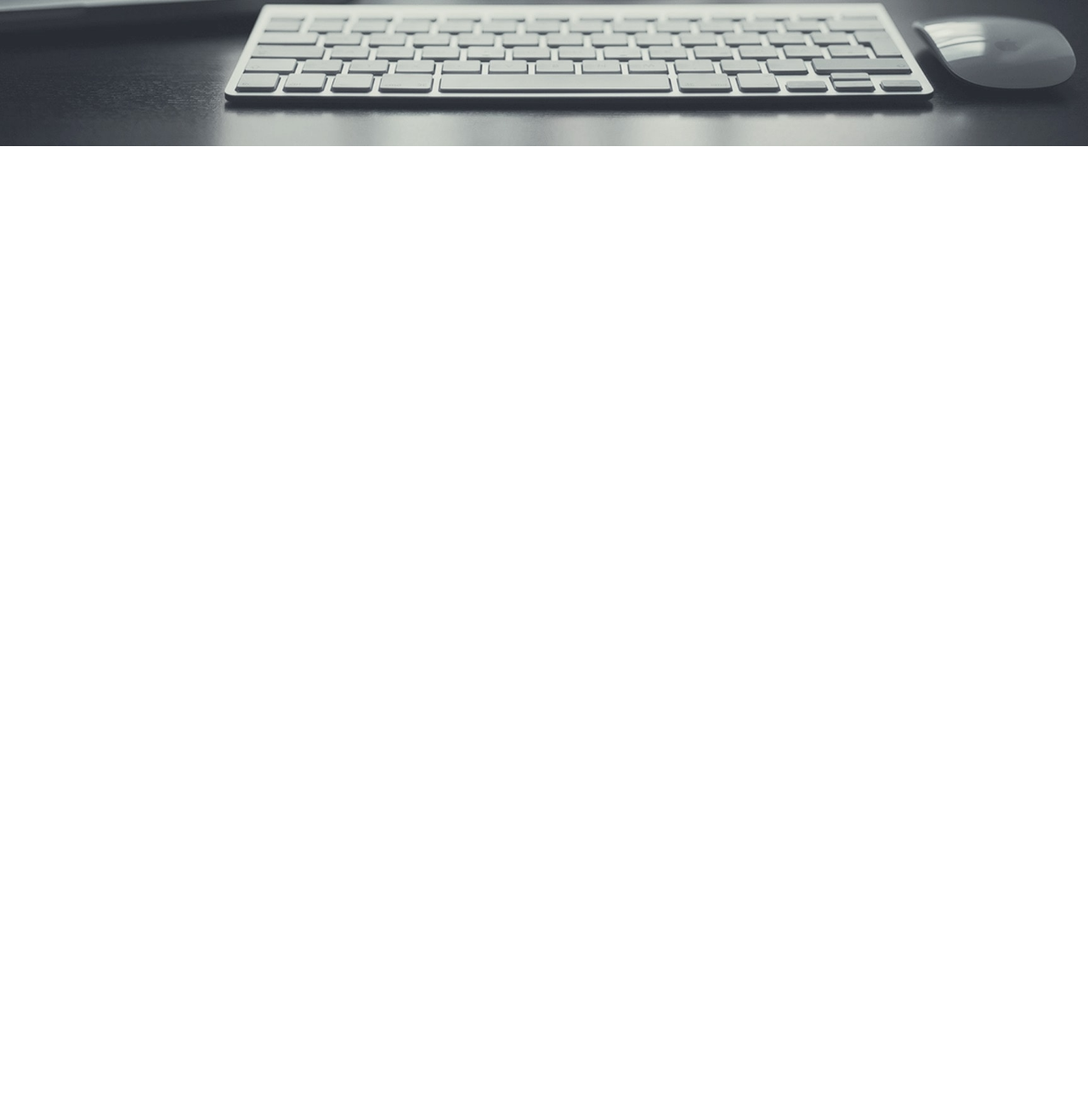
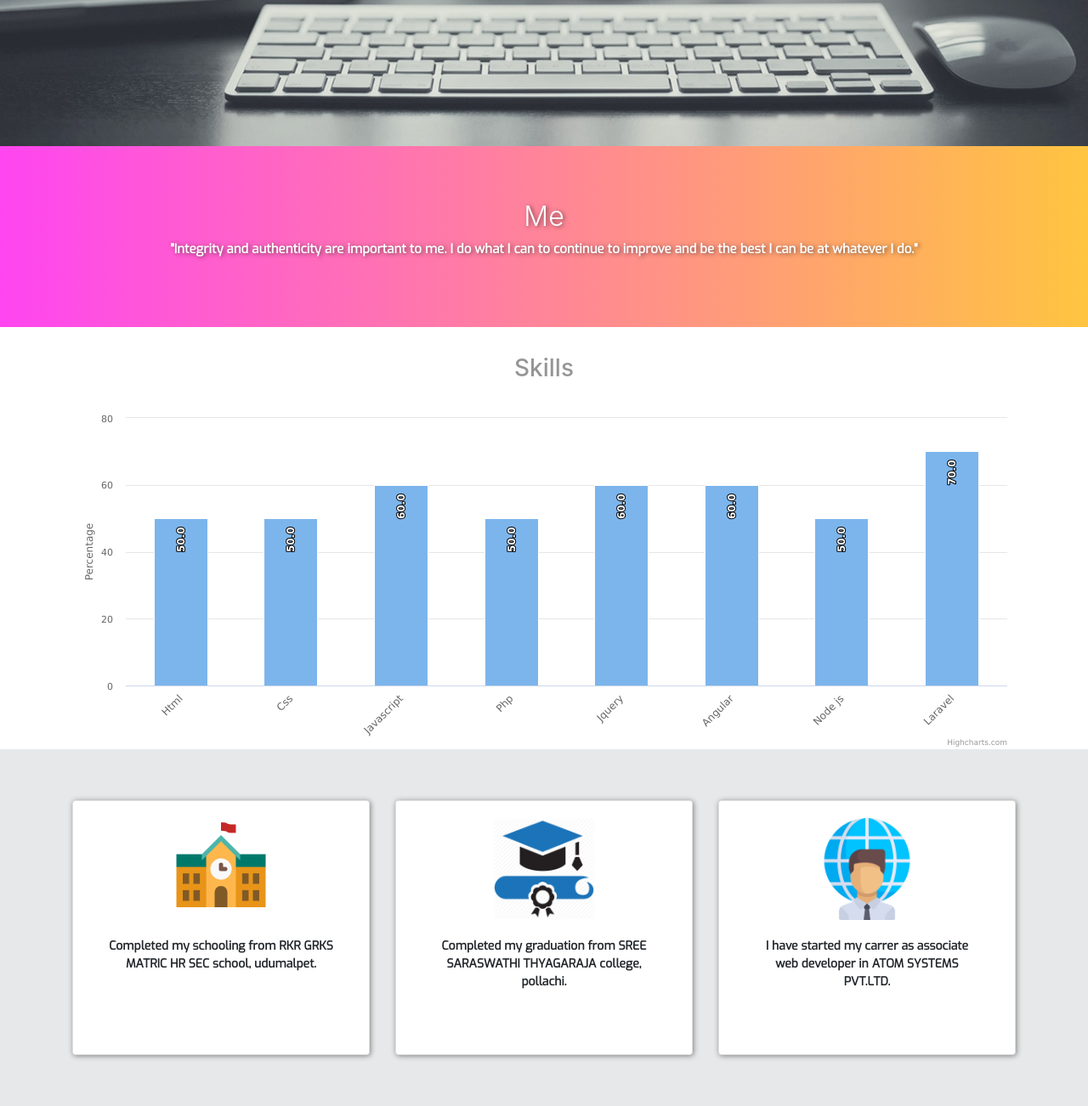
Before and after one commit to harishportfolio/portfolio, a plain HTML site: page index.html in a window 1280 px wide. Shown: the part 628-1930 px from the top of the page at 85% size. Before the commit the page ends 800 px from the top, so only its background shows below. Drawn offline with nearby package versions, Linux system fonts and the light colour scheme.

Commit message:
change s

```diff
--- a/css/style.css
+++ b/css/style.css
@@ -87,6 +87,12 @@ p{
     margin-right: 10px;
     cursor: pointer;
   }
+
+  @media screen and (max-width: 992px) {
+    .footer-icon-home {
+      right: 6%;
+    }
+  }
   .footer-icon {
     position: fixed;
     right: 0;
@@ -119,6 +125,7 @@ p{
    padding: 20px;
    margin: 0 auto;
    box-shadow: 1px 1px 6px grey;
+   height: 300px;
  }
 
 .my-journey .card img{
--- a/index.html
+++ b/index.html
@@ -38,7 +38,7 @@
             </div>
         </div>
     </div>
-    <section id="profile-section" class="hide-sec">
+    <section id="profile-section" class="hidse-sec">
         <div class="jumbotron jumbotron-fluid about-me-sec">
             <div class="container text-center">
                 <h1 class="display-4">Me</h1>
@@ -57,7 +57,7 @@
             <div class="container">
                 <div class="row">
                     <div class="col-md-4">
-                        <div class="card hvr-wobble-bottom" style="width: 18rem;">
+                        <div class="card hvr-wobble-bottom">
                             <img class="card-img-top" src="img/school.png" alt="Card image cap">
                             <div class="card-body">
                                 <p class="card-text">Completed my schooling from <b>RKR GRKS MATRIC HR SEC</b> school, udumalpet.</p>
@@ -66,7 +66,7 @@
 
                     </div>
                     <div class="col-md-4">
-                        <div class="card hvr-wobble-bottom" style="width: 18rem;">
+                        <div class="card hvr-wobble-bottom">
                             <img class="card-img-top" src="img/graduation.png" alt="Card image cap">
                             <div class="card-body">
                                 <p class="card-text">Completed my graduation from <b>SREE SARASWATHI THYAGARAJA</b> college, pollachi.</p>
@@ -74,7 +74,7 @@
                         </div>
                     </div>
                     <div class="col-md-4">
-                        <div class="card hvr-wobble-bottom" style="width: 18rem;">
+                        <div class="card hvr-wobble-bottom">
                             <img class="card-img-top" src="img/employee.png" alt="Card image cap">
                             <div class="card-body">
                                 <p class="card-text">I have started my carrer as associate web developer in <b>ATOM SYSTEMS PVT.LTD.</b></p>
```
